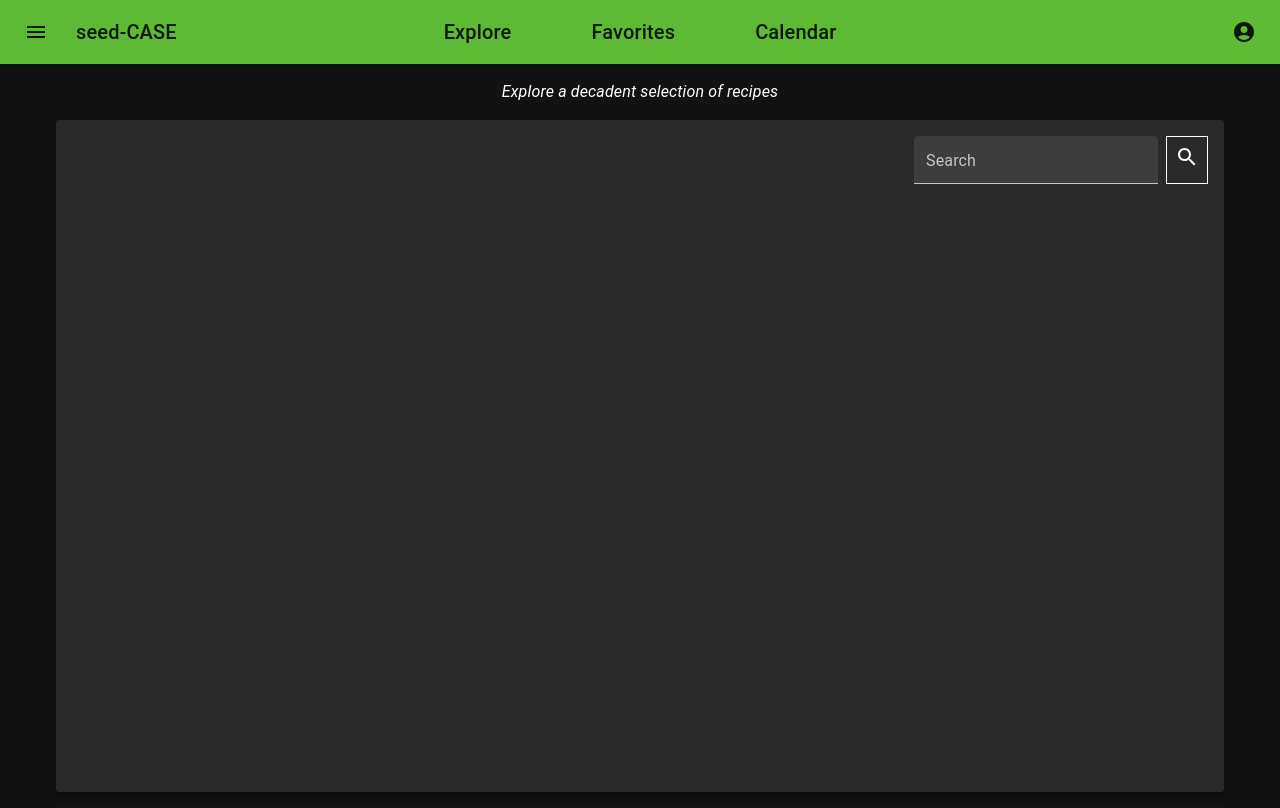
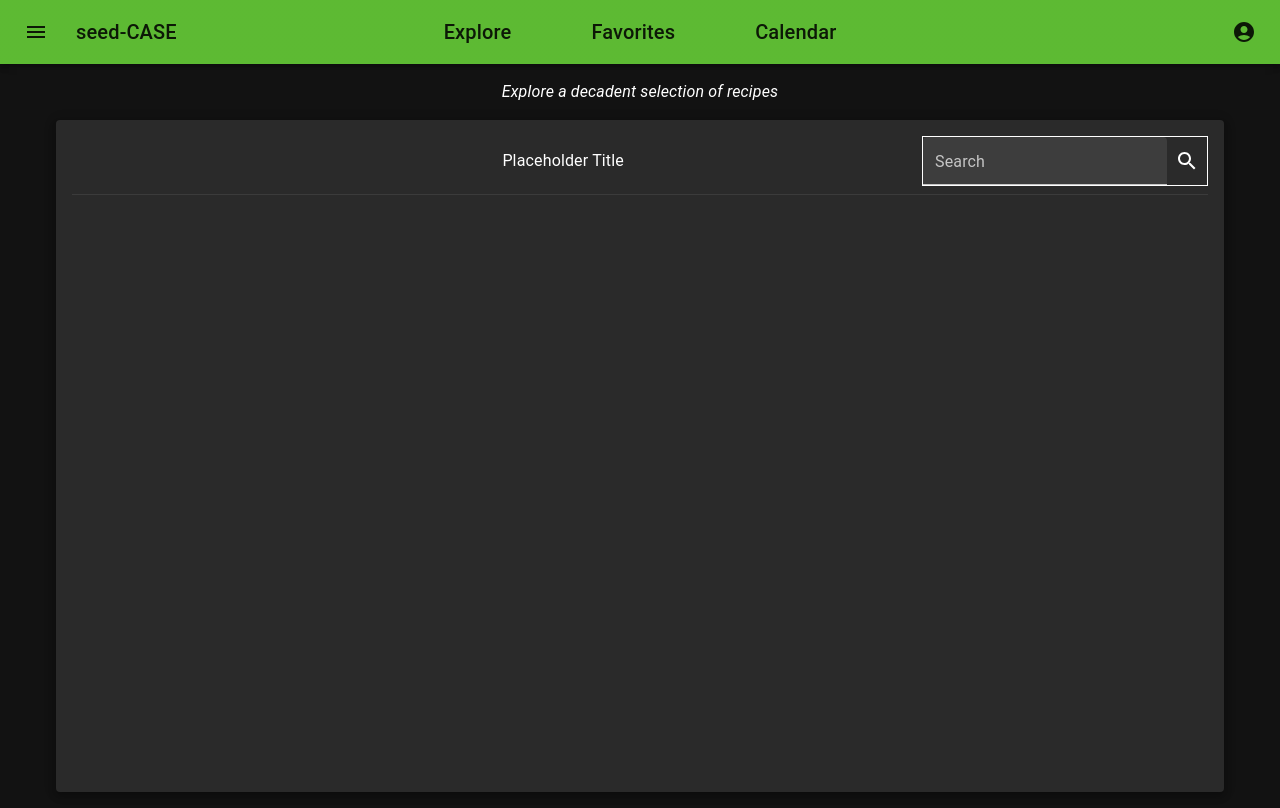
Before and after one commit to djcmerc/seed-case, a React (Create React App) app: page / in a window 1280 px wide. Built offline with nearby package versions, Linux system fonts and the light colour scheme.

Commit message:
Added SearchHeader component for Explore page

```diff
--- /dev/null
+++ b/src/components/explore/SearchHeader.tsx
@@ -0,0 +1,33 @@
+import { IconButton, TextField, Typography } from '@mui/material';
+import { Box } from '@mui/system';
+import SearchIcon from '@mui/icons-material/Search';
+
+const styles = {
+  hover: { '&:hover': { backgroundColor: 'transparent' } }
+};
+
+const SearchHeader = () => {
+  return (
+    <Box display="flex" justifyContent="space-between" mb={1}>
+      <Box flex={1}></Box>
+      <Box flex={5} display="flex" justifyContent="center" alignItems="center">
+        <Typography>Placeholder Title</Typography>
+      </Box>
+      <Box
+        border={1}
+        borderColor="white"
+        ml={1}
+        display="flex"
+        alignItems="center"
+        alignSelf="flex-end"
+      >
+        <TextField size="small" label="Search" variant="filled" />
+        <IconButton sx={styles.hover}>
+          <SearchIcon />
+        </IconButton>
+      </Box>
+    </Box>
+  );
+};
+
+export default SearchHeader;
--- a/src/pages/Explore.tsx
+++ b/src/pages/Explore.tsx
@@ -1,6 +1,6 @@
-import { Box, IconButton, Paper, TextField, Typography } from '@mui/material';
+import { Box, Divider, Paper, Typography } from '@mui/material';
 import Layout from '../components/shared/Layout';
-import SearchIcon from '@mui/icons-material/Search';
+import SearchHeader from '../components/explore/SearchHeader';
 
 const styles = {
   foreground: {
@@ -21,14 +21,8 @@ const Explore = () => {
       </Box>
       <Layout>
         <Paper sx={styles.foreground} elevation={5}>
-          <Box display="flex" justifyContent="flex-end">
-            <TextField size="small" label="Search" variant="filled" />
-            <Box border={1} borderColor="white" ml={1} alignItems="center">
-              <IconButton sx={styles.hover}>
-                <SearchIcon />
-              </IconButton>
-            </Box>
-          </Box>
+          <SearchHeader />
+          <Divider light={true} />
         </Paper>
       </Layout>
     </>
```
